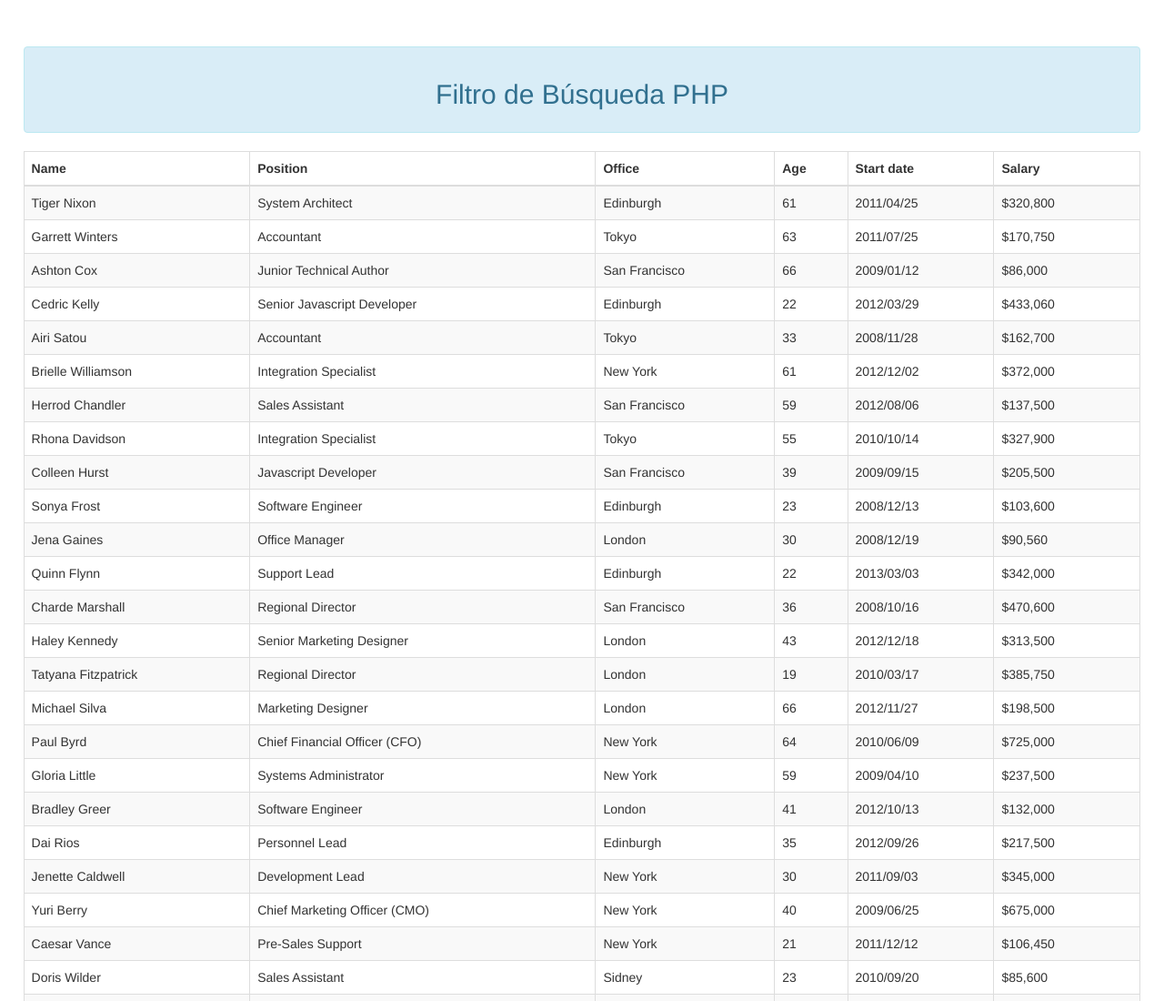
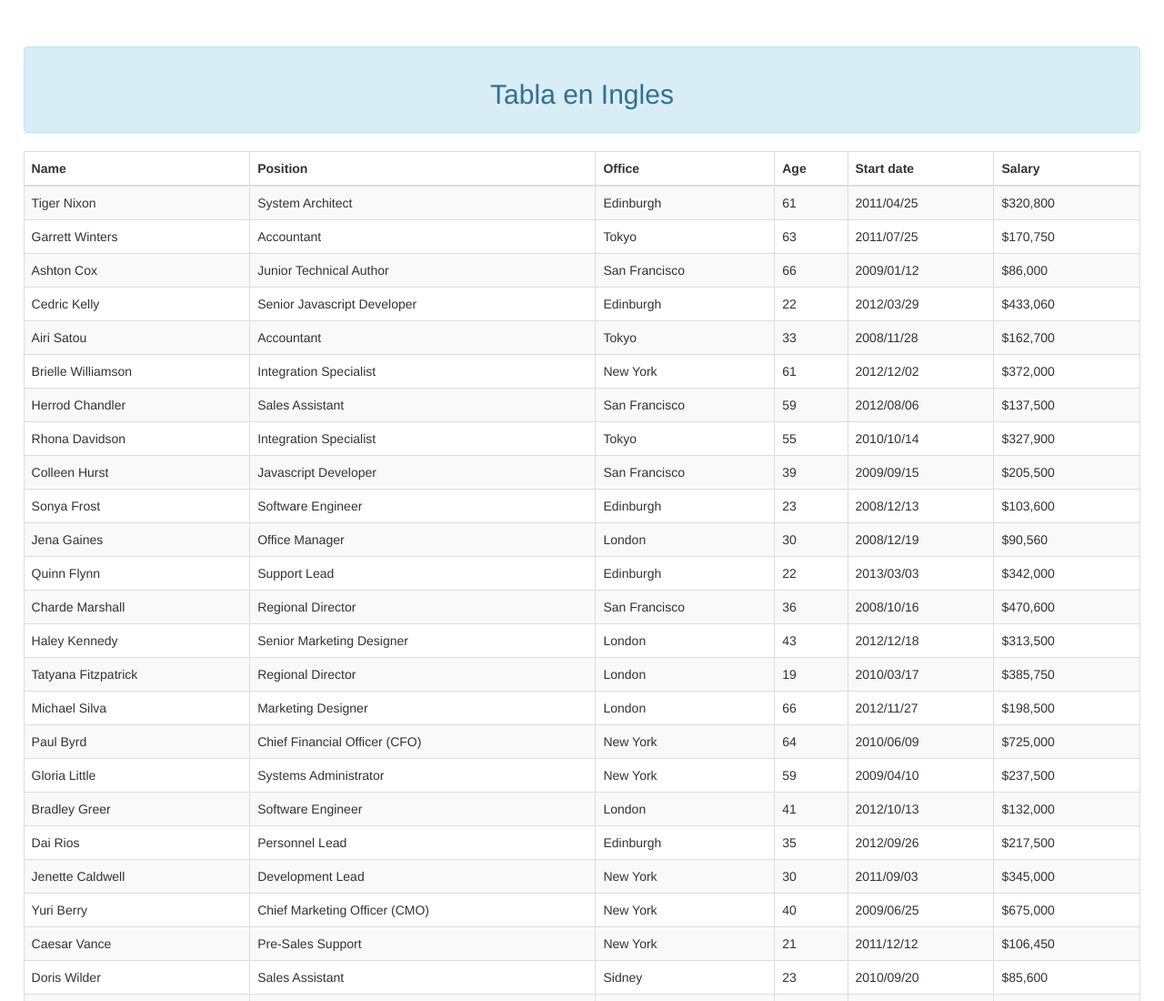
Before and after one commit to John-Betancourt/demo-repo2, a plain HTML site: page index.html in a window 1280 px wide. Shown: the top 1100 px of the page at 91% size. Drawn offline with nearby package versions, Linux system fonts and the light colour scheme.

Commit message:
se modifico el titulo

```diff
--- a/index.html
+++ b/index.html
@@ -1,7 +1,7 @@
 <!DOCTYPE html>
 <html lang="es">
 	<head>
-		<title>Filtro de Búsqueda PHP</title>
+		<title>Tabla de Prueba</title>
 		<meta charset="utf-8">
 		<meta name="viewport" content="width=device-width, initial-scale=1, maximum-scale=1"/>
 		<link href="css/estilos.css" rel="stylesheet">
@@ -10,7 +10,7 @@
 	<body>
 		<header>
 			<div class="alert alert-info">
-			<h2>Filtro de Búsqueda PHP</h2>
+			<h2>Tabla en Ingles</h2>
 			</div>
 		</header>
 		<section>
```
